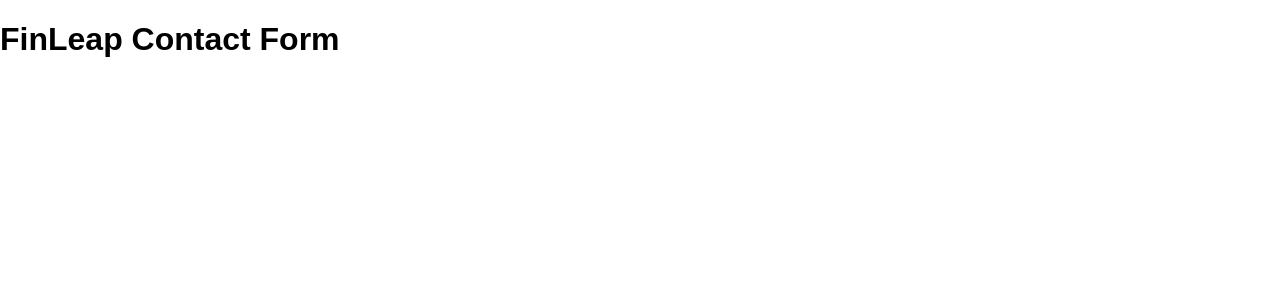
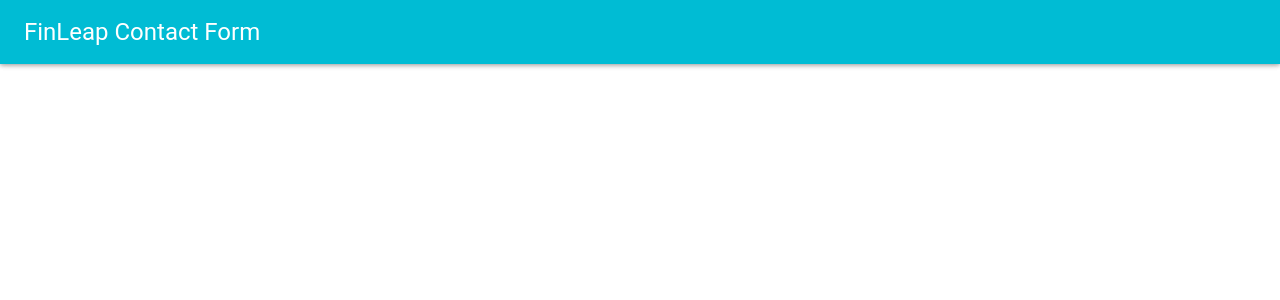
Before and after one commit to rodrijuarez/fl-contact-form, a React (Create React App) app: page / in a window 1280 px wide. Shown: the top 300 px of the page. Built offline with nearby package versions, Linux system fonts and the light colour scheme.

Commit message:
Enhancement - UI Improvement
 - Usage of basic Material UI components

```diff
--- a/src/App.js
+++ b/src/App.js
@@ -1,12 +1,25 @@
 import React, { Component } from 'react';
 
+import AppBar from 'material-ui/AppBar';
 import MuiThemeProvider from 'material-ui/styles/MuiThemeProvider';
+import Paper from 'material-ui/Paper';
+
+const paperStyles = {
+  position: 'absolute',
+  top: '0',
+  left: '0',
+  right: '0',
+  bottom: '0',
+  backgroundColor: 'transparent'
+};
 
 class App extends Component {
   render() {
     return (
       <MuiThemeProvider>
-        <h1>FinLeap Contact Form</h1>
+        <Paper>
+          <AppBar title="FinLeap Contact Form" showMenuIconButton={false} />
+        </Paper>
       </MuiThemeProvider>
     );
   }
--- a/src/index.css
+++ b/src/index.css
@@ -2,4 +2,11 @@
   margin: 0;
   padding: 0;
   font-family: sans-serif;
+  height: 100vh;
+  width: 100vw;
 }
+
+#root {
+  height: 100%;
+  width: 100%;
+}
```
